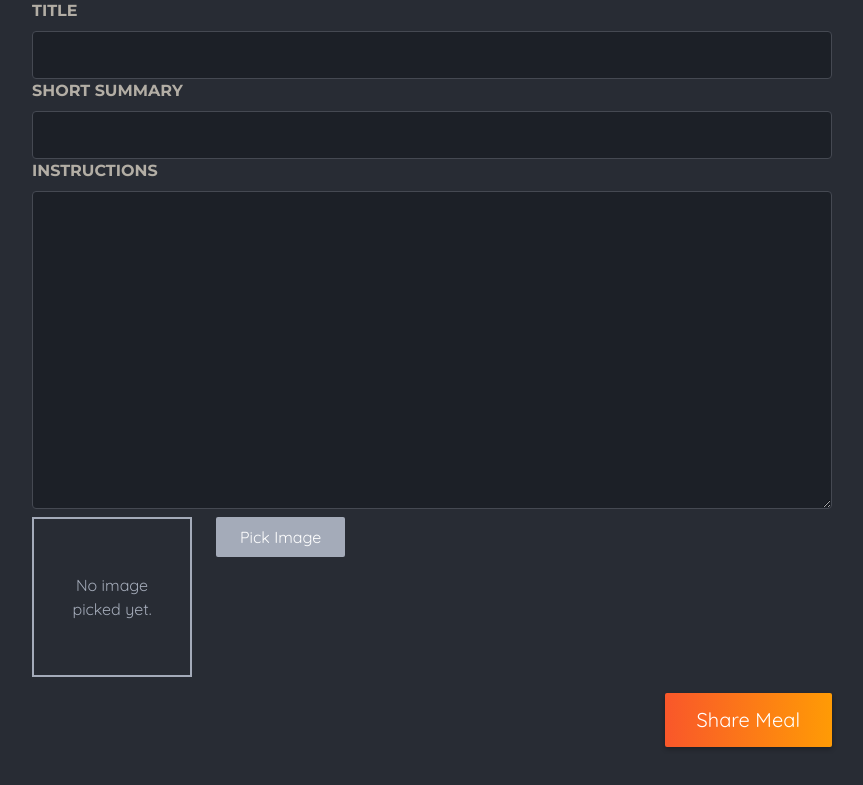
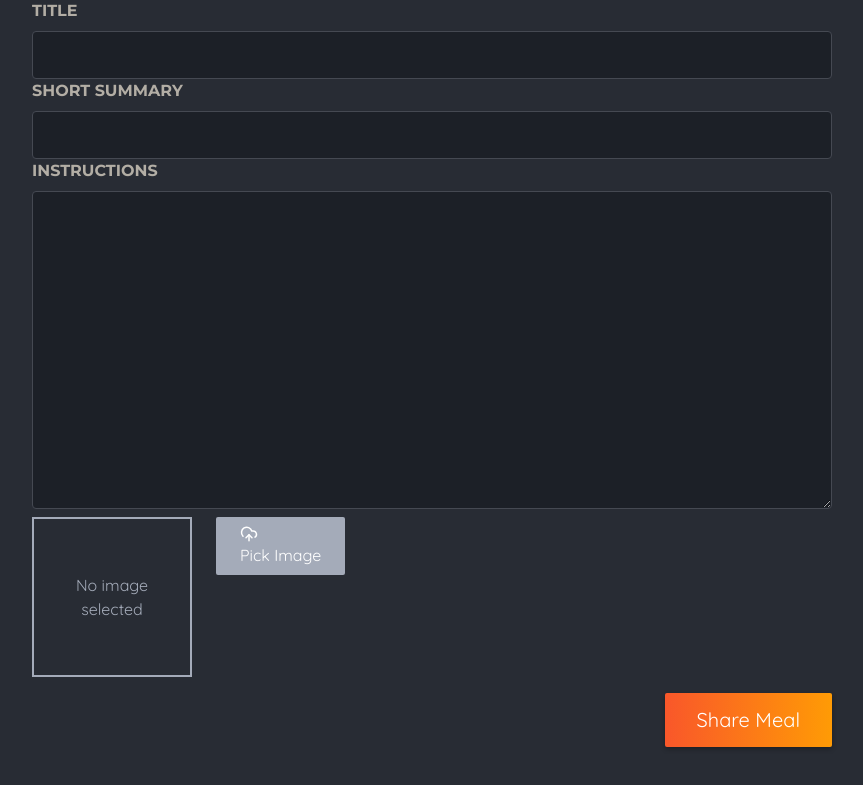
Before and after one commit to MenathNDGD/Food-Blog-NextJS, a Next.js app: page /meals/share in a window 1280 px wide. Shown: the part 467-1252 px from the top of the page, without its empty margins (32-895 px from the left). Built offline with nearby package versions, Linux system fonts and the light colour scheme.

Commit message:
Refactor ImagePicker component to improve image selection and preview functionality

```diff
--- a/components/Meals/ImagePicker.jsx
+++ b/components/Meals/ImagePicker.jsx
@@ -2,11 +2,12 @@
 
 import { useRef, useState } from "react";
 import Image from "next/image";
+import { CloudUpload } from "lucide-react";
 
 import classes from "./ImagePicker.module.css";
 
 const ImagePicker = ({ label, name }) => {
-  const [pickedImage, setPickedImage] = useState();
+  const [pickedImage, setPickedImage] = useState(null);
   const imageInputRef = useRef();
 
   function handlePickImage() {
@@ -22,27 +23,32 @@ const ImagePicker = ({ label, name }) => {
     }
 
     const fileReader = new FileReader();
-
-    fileReader.onload = () => {
-      setPickedImage(fileReader.result);
-    };
-
+    fileReader.onload = () => setPickedImage(fileReader.result);
     fileReader.readAsDataURL(file);
   }
 
   return (
     <div className={classes.picker}>
-      <label htmlFor={name}>{label}</label>
+      <label htmlFor={name} className={classes.label}>
+        {label}
+      </label>
       <div className={classes.controls}>
         <div className={classes.preview}>
-          {!pickedImage && <p>No image picked yet.</p>}
-          {pickedImage && <Image src={pickedImage} alt="Picked Image" fill />}
+          {!pickedImage ? (
+            <p>No image selected</p>
+          ) : (
+            <Image
+              src={pickedImage}
+              alt="Picked Image"
+              fill
+              className={classes.image}
+            />
+          )}
         </div>
         <input
           type="file"
           name={name}
           id={name}
-          placeholder="Pick an image from your device"
           ref={imageInputRef}
           accept=".jpg,.jpeg,.png"
           className={classes.input}
@@ -54,7 +60,7 @@ const ImagePicker = ({ label, name }) => {
           type="button"
           onClick={handlePickImage}
         >
-          Pick Image
+          <CloudUpload size={18} /> Pick Image
         </button>
       </div>
     </div>
```
